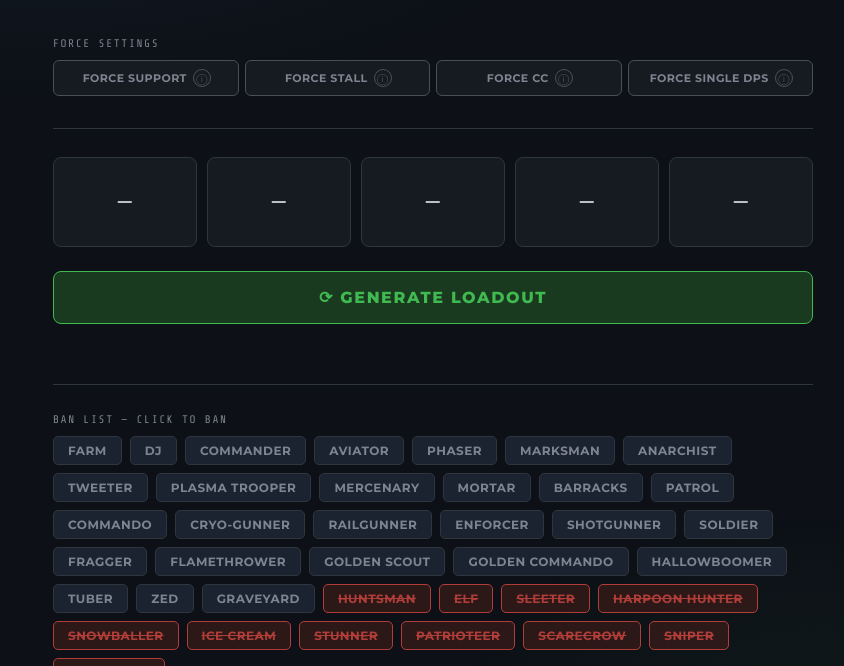
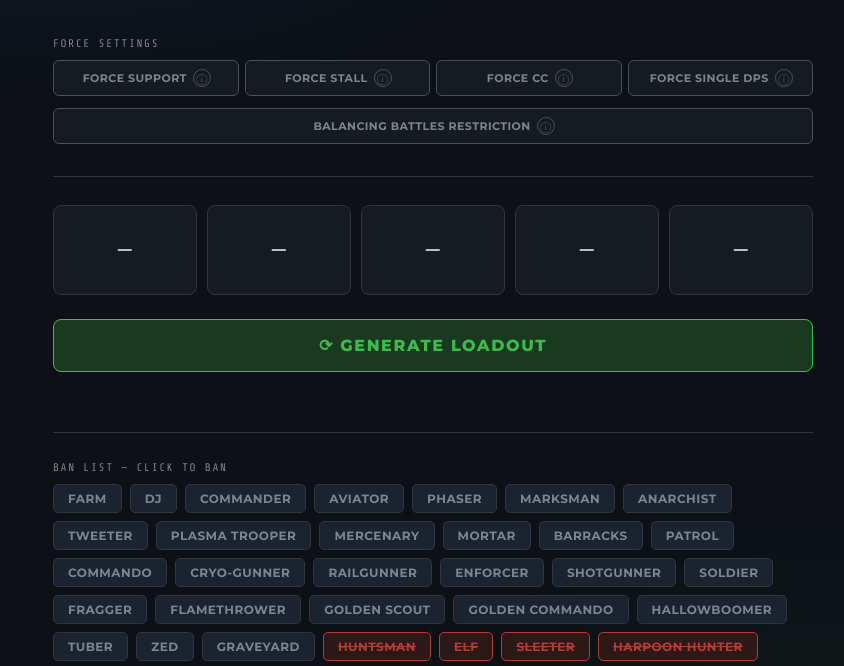
Before and after one commit to eccopaw/tb-loadout-gen, a plain HTML site: page index.html in a window 1280 px wide. Shown: the part 121-787 px from the top of the page, without its empty margins (207-1051 px from the left). Drawn offline with nearby package versions, Linux system fonts and the light colour scheme.

Commit message:
Add files via upload

```diff
--- a/index.html
+++ b/index.html
@@ -158,6 +158,12 @@
     background: var(--red-dim);
     border-color: var(--red);
     color: var(--red);
+  }
+
+  #btn-preset.active, #btn-preset:active {
+    background: var(--gold-dim);
+    border-color: var(--gold);
+    color: var(--gold);
   }
 
   .force-btn-wrap {
@@ -433,11 +439,18 @@
     </button>
     <button class="force-btn" id="btn-cc" onclick="toggleForce('cc', this)">
       Force CC
-      <span class="info-icon" onclick="event.stopPropagation()">ⓘ<span class="tooltip">Aviator, Plasma Trooper, Mortar, Shotgunner, Fragger, Tuber, Hallowboomer, Elf, Patrioteer, Enforcer</span></span>
+      <span class="info-icon" onclick="event.stopPropagation()">ⓘ<span class="tooltip">Aviator, Plasma Trooper, Mortar, Shotgunner, Fragger, Tuber, Flamethrower, Hallowboomer, Elf, Patrioteer, Enforcer</span></span>
     </button>
     <button class="force-btn" id="btn-dps" onclick="toggleForce('dps', this)">
       Force Single DPS
-      <span class="info-icon" onclick="event.stopPropagation()">ⓘ<span class="tooltip">Sniper, Marksman, Tweeter, Mercenary, Commando, Enforcer, Soldier, Golden Commando, Golden Scout, Huntsman, Harpoon Hunter, Red Sniper</span></span>
+      <span class="info-icon" onclick="event.stopPropagation()">ⓘ<span class="tooltip">Sniper, Marksman, Tweeter, Mercenary, Barracks, Commando, Enforcer, Soldier, Golden Commando, Golden Scout, Huntsman, Harpoon Hunter, Red Sniper</span></span>
+    </button>
+  </div>
+
+  <div class="force-row" style="margin-top: -1.25rem;">
+    <button class="force-btn" id="btn-preset" onclick="togglePreset(this)">
+      Balancing Battles Restriction
+      <span class="info-icon" onclick="event.stopPropagation()">ⓘ<span class="tooltip">Allows only: Aviator, Flamethrower, Enforcer, Fragger, Mercenary, Phaser, Soldier, Tuber, Golden Commando, Zed</span></span>
     </button>
   </div>
 
@@ -506,6 +519,37 @@
   const forced = { support: false, stall: false, cc: false, dps: false };
   const banned = new Set(DEFAULT_BANNED);
   const forceList = new Set(['Farm']);
+
+  const PRESET_ALLOWED = new Set(['Aviator', 'Flamethrower', 'Enforcer', 'Fragger', 'Mercenary', 'Phaser', 'Soldier', 'Tuber', 'Golden Commando', 'Zed']);
+  let presetActive = false;
+
+  function togglePreset(btn) {
+    presetActive = !presetActive;
+    btn.classList.toggle('active', presetActive);
+
+    const banBtns = document.querySelectorAll('.ban-btn');
+    banBtns.forEach(b => {
+      const tower = b.textContent.trim();
+      if (presetActive) {
+        if (!PRESET_ALLOWED.has(tower)) {
+          banned.add(tower);
+          b.classList.add('banned');
+        } else {
+          banned.delete(tower);
+          b.classList.remove('banned');
+        }
+      } else {
+        // Restore to default banned state
+        if (DEFAULT_BANNED.has(tower)) {
+          banned.add(tower);
+          b.classList.add('banned');
+        } else {
+          banned.delete(tower);
+          b.classList.remove('banned');
+        }
+      }
+    });
+  }
 
   function toggleForce(group, btn) {
     forced[group] = !forced[group];
```
